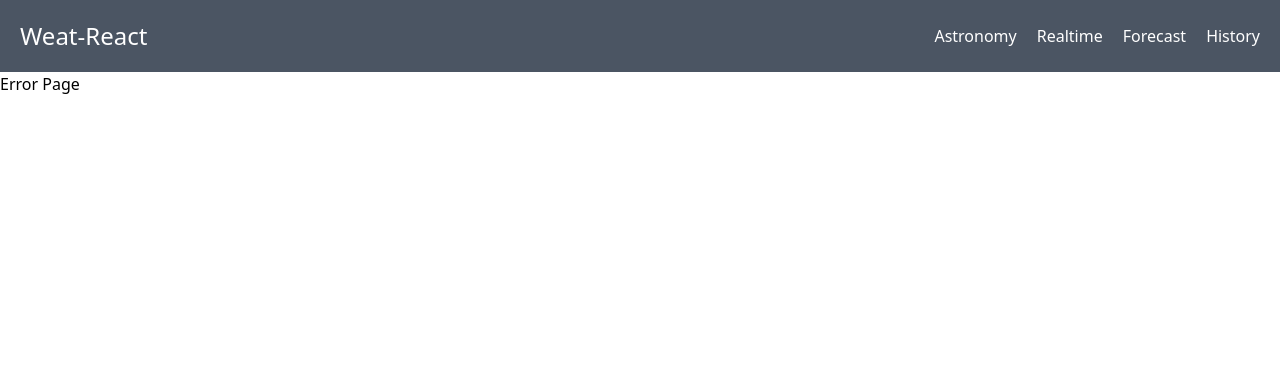
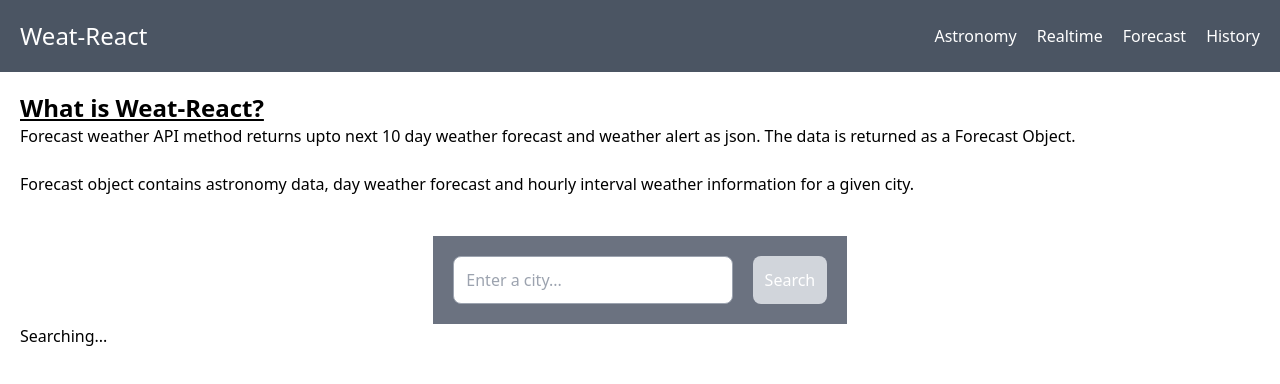
Before and after one commit to Atif-Bashir-1998/Weat-React, a React (Create React App) app: page /forecast in a window 1280 px wide. Shown: the top 384 px of the page. Built offline with nearby package versions, Linux system fonts and the light colour scheme; the HTML template or start-up script is replaced by a standard one.

Commit message:
WIP/Forecast

```diff
--- a/src/App.js
+++ b/src/App.js
@@ -6,6 +6,7 @@ import './index.css';
 import Home from './views/Home'
 import Navbar from "./components/Navbar";
 import Realtime from "./views/Realtime";
+import Forecast from "./views/Forecast";
 
 function App() {
   return (
@@ -15,6 +16,7 @@ function App() {
         <Routes>
           <Route path="/" element={<Home />} />
           <Route path="/realtime" element={<Realtime />} />
+          <Route path="/forecast" element={<Forecast />} />
           <Route path="*" element={<Error />} />
         </Routes>
       </Router>
--- /dev/null
+++ b/src/components/ForecastStats.js
@@ -0,0 +1,46 @@
+import React from 'react'
+
+export default function ForecastStats(props) {
+    console.log(props.data)
+    const forecast = props.data
+    console.log("forecast: ", forecast)
+    return (
+        <>
+            {
+                forecast.map((element) => {
+                    return (
+                        <div className='bg-gray-400 mb-3'>
+                            <h1 className='text-2xl font-bold'>{element.date}</h1>
+                            <div className='flex w-full m-auto'>
+                                <section>
+                                    <p>Astro</p>
+                                    <p>Moon Illumination: {element.astro.moon_illumination}</p>
+                                    <p>Moon Phase: {element.astro.moon_phase}</p>
+                                    <p>Moon Rise: {element.astro.moorise}</p>
+                                    <p>Moon Set: {element.astro.moonset}</p>
+                                    <p>Sun Rise: {element.astro.sunrise}</p>
+                                    <p>Sun Set: {element.astro.sunset}</p>
+                                </section>
+                                <section>
+                                    <p>Day</p>
+                                    <p>Average Temp (C): {element.day.avgtemp_c}</p>
+                                    <p>Average Temp (F): {element.day.avgtemp_f}</p>
+                                    <p>Average Humidity: {element.day.avghumidity}</p>
+                                    <p>Average Visibility(km): {element.day.avgvis_km}</p>
+                                    <p>Average Visibility(m): {element.day.avgvis_miles}</p>
+                                    <p>Condition: {element.day.condition.text}</p>
+                                    <p>Max Temp (C): {element.day.maxtemp_c}</p>
+                                    <p>Max Temp (F): {element.day.maxtemp_f}</p>
+                                    <p>Min Temp (C): {element.day.mintemp_c}</p>
+                                    <p>Min Temp (F): {element.day.mintemp_f}</p>
+                                    <p>Max Wind Speed (kph): {element.day.maxwind_kph}</p>
+                                    <p>Max Wind Speed (mph): {element.day.maxwind_mph}</p>
+                                </section>
+                            </div>
+                        </div>
+                    )
+                })
+            }
+        </>
+    )
+}
--- /dev/null
+++ b/src/views/Forecast.js
@@ -0,0 +1,53 @@
+import React, { useState } from 'react'
+import axios from 'axios'
+import ForecastStats from '../components/ForecastStats'
+
+export default function Forecast() {
+    const [city, setCity] = useState('')
+    const [forecastData, setForecastData] = useState([])
+    const apiKey = process.env.REACT_APP_API_KEY
+    // console.log("api: ", apiKey)
+
+    const handleSubmit = async (e) => {
+        e.preventDefault()
+        const response = await axios.get(`http://api.weatherapi.com/v1/forecast.json?key=${apiKey}&q=${city}&aqi=yes&days=3`)
+        console.log("data: ", response.data.forecast.forecastday)
+        setForecastData(response.data.forecast.forecastday)
+        console.log("forecastData: ", forecastData)
+    }
+
+    return (
+        <div className='p-5'>
+            <section className='mb-5'>
+                <h1 className='font-bold underline text-2xl'>What is Weat-React?</h1>
+                <p>Forecast weather API method returns upto next 10 day weather forecast and weather alert as json. The data is returned as a Forecast Object.</p>
+                <br />
+                <p>Forecast object contains astronomy data, day weather forecast and hourly interval weather information for a given city.</p>
+            </section>
+
+            <form className="flex gap-5 w-1/3 m-auto mt-10 p-5 bg-gray-500" onSubmit={handleSubmit}>
+                <div className="grow">
+                    <input
+                        type="text"
+                        name='city'
+                        placeholder='Enter a city...'
+                        onChange={(e) => setCity(e.target.value)}
+                        className="h-12 w-full border border-gray-400 focus:outline-none rounded-lg px-3"
+                    />
+                </div>
+                <button
+                    className="h-12 grow rounded-lg bg-blue-600 hover:bg-blue-500 text-white active:outline-none disabled:bg-gray-300"
+                    disabled={!city}
+                >
+                    Search
+                </button>
+            </form>
+
+            {/* conditionally render Realtime Stats */}
+            {
+                // forecastData.length ? 'Searching...' : <ForecastStats forecastData={forecastData} />
+                forecastData.length ? <ForecastStats data={forecastData} /> : 'Searching...'
+            }
+        </div>
+    )
+}
```
